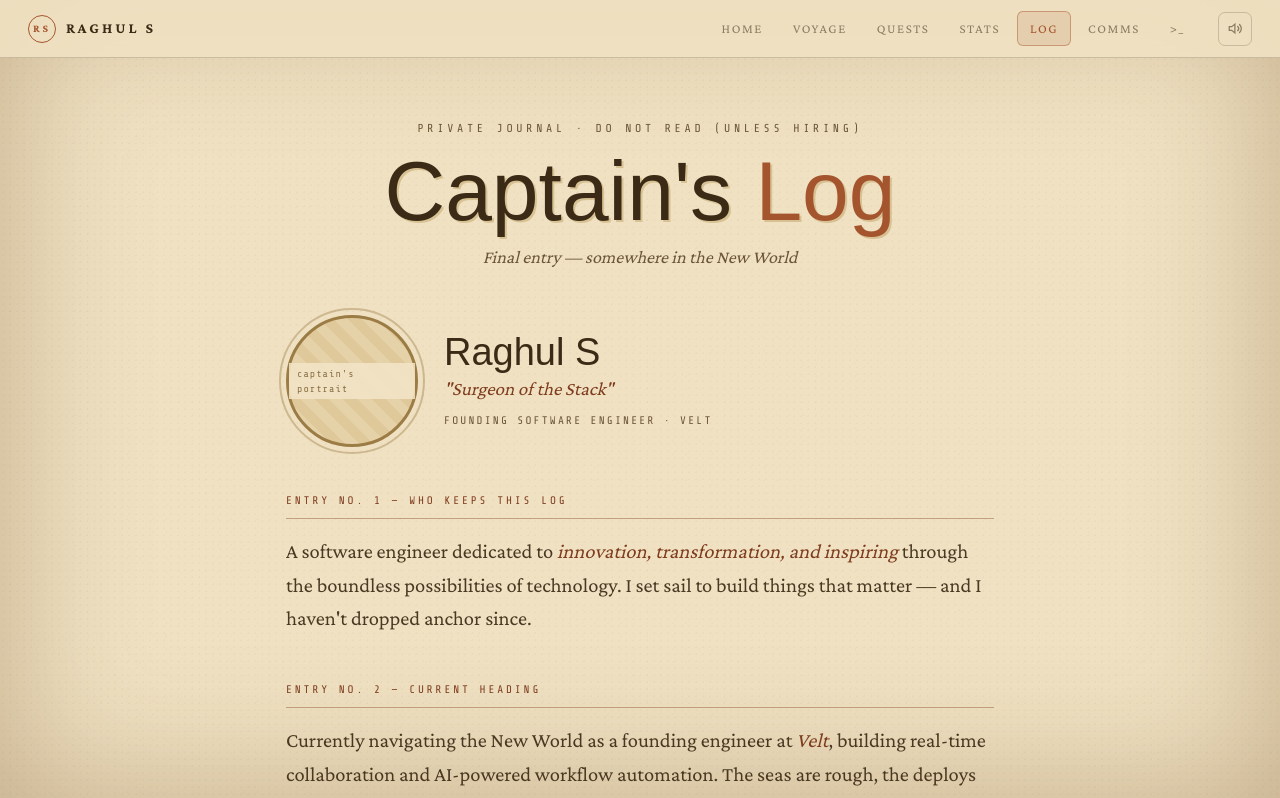
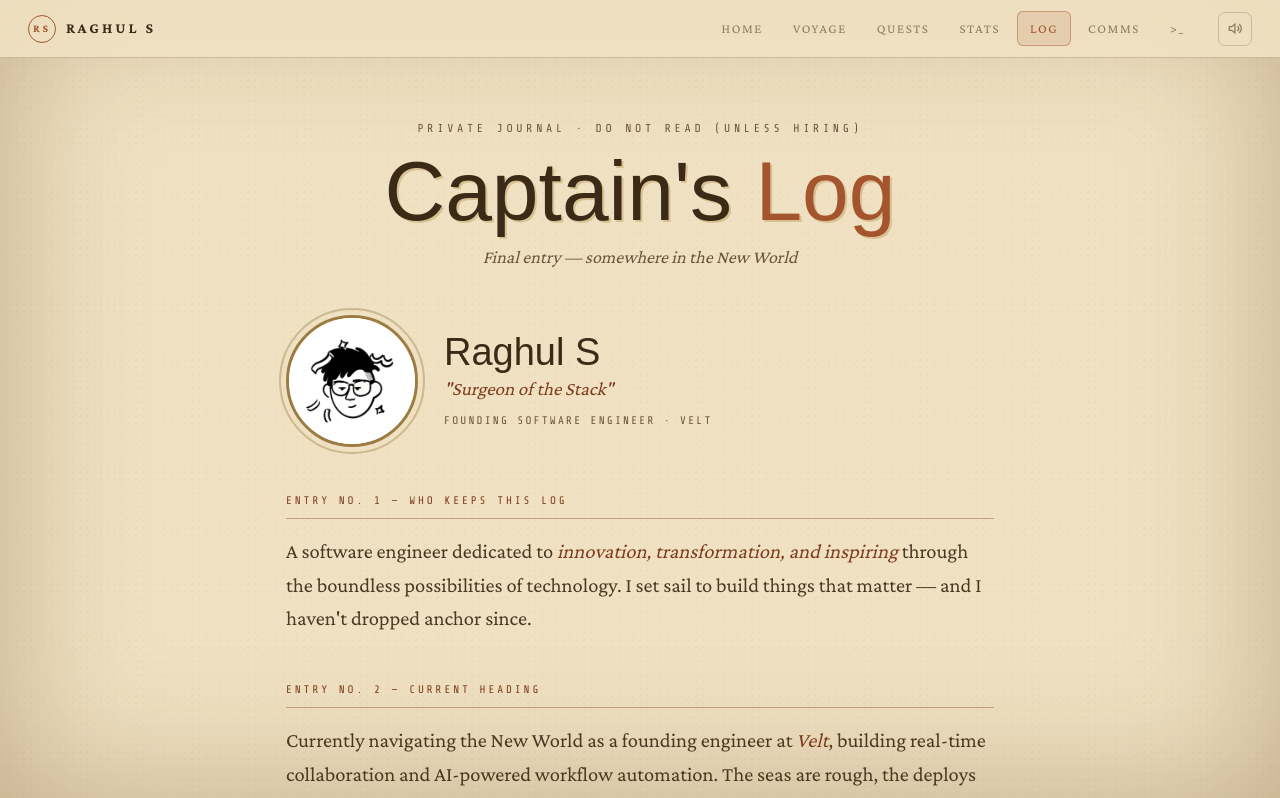
Before and after one commit to itsraghul/portfolio, a Next.js app: page /about in a window 1280 px wide. Shown: the top 798 px of the page. Built offline with nearby package versions, Linux system fonts and the light colour scheme; a web font is replaced by a local one.

Commit message:
feat: real captain's portrait on the log page
Replaces the striped placeholder with public/images/profile-portrait.png via
next/image; widens images.localPatterns to /images/** and drops the stale
three.js transpilePackages entries.

```diff
--- a/app/about/page.tsx
+++ b/app/about/page.tsx
@@ -1,4 +1,5 @@
 import type { Metadata } from "next";
+import Image from "next/image";
 import JsonLd from "@/components/JsonLd";
 import WorldShell from "@/components/bridge/WorldShell";
 import LogEntry from "@/components/captains-log/LogEntry";
@@ -53,10 +54,14 @@ export default function AboutPage() {
         </header>
 
         <div className="mt-11 flex items-center gap-[26px] max-[620px]:flex-col max-[620px]:text-center">
-          <div className="grid h-[132px] w-[132px] shrink-0 place-items-center rounded-full border-[3px] border-[#9c7c45] bg-[repeating-linear-gradient(45deg,#e6d2a9_0_10px,#dfc89a_10px_20px)] outline outline-2 outline-offset-[5px] outline-[rgba(156,124,69,.4)]">
-            <span className="bg-[rgba(243,230,200,.85)] px-2 py-[3px] font-mono-tech text-[10px] tracking-[0.1em] text-[#8a6f44]">
-              {LOG_PORTRAIT.placeholder}
-            </span>
+          <div className="h-[132px] w-[132px] shrink-0 overflow-hidden rounded-full border-[3px] border-[#9c7c45] outline outline-2 outline-offset-[5px] outline-[rgba(156,124,69,.4)]">
+            <Image
+              src="/images/profile-portrait.png"
+              alt="Portrait of Raghul S"
+              width={132}
+              height={132}
+              className="h-full w-full object-cover"
+            />
           </div>
           <div>
             <h2 className="font-pirata text-[38px] font-normal leading-none">{LOG_PORTRAIT.name}</h2>
--- a/constants/captains-log.ts
+++ b/constants/captains-log.ts
@@ -9,7 +9,6 @@ export const LOG_HEAD = {
 } as const;
 
 export const LOG_PORTRAIT = {
-    placeholder: "captain's portrait",
     name: "Raghul S",
     epithet: '"Surgeon of the Stack"',
     role: "Founding Software Engineer · Velt",
--- a/next.config.mjs
+++ b/next.config.mjs
@@ -5,7 +5,6 @@ const __dirname = path.dirname(fileURLToPath(import.meta.url));
 
 /** @type {import('next').NextConfig} */
 const nextConfig = {
-    transpilePackages: ['three', '@react-three/fiber', '@react-three/drei'],
     webpack: (config, { isServer }) => {
         if (!isServer) {
             config.resolve.alias = {
@@ -24,7 +23,7 @@ const nextConfig = {
         search: '',
       },
       {
-        pathname: '/images/logos/**',
+        pathname: '/images/**',
         search: '',
       },
     ],
```
